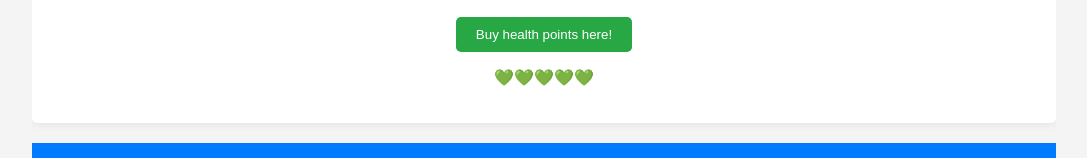
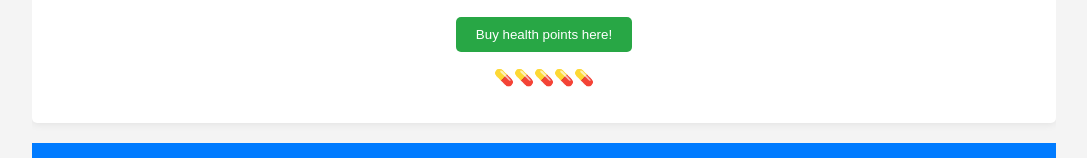
Before and after one commit to ar1234567898/Save-Health, a plain HTML site: page index.html in a window 1280 px wide. Shown: the part 814-972 px from the top of the page, without its empty margins (96-1183 px from the left). Drawn offline with Linux system fonts and the light colour scheme.

Commit message:
Update index.html

```diff
--- a/index.html
+++ b/index.html
@@ -41,7 +41,7 @@
         <p id="medicalAdvice"></p>
         <div class="shop">
           <button id="buyHealthPoints">Buy health points here!</button>
-          <p id="healthPoints">💚💚💚💚💚</p>
+          <p id="healthPoints">💊💊💊💊💊</p>
         </div>
       </section>
 
```
